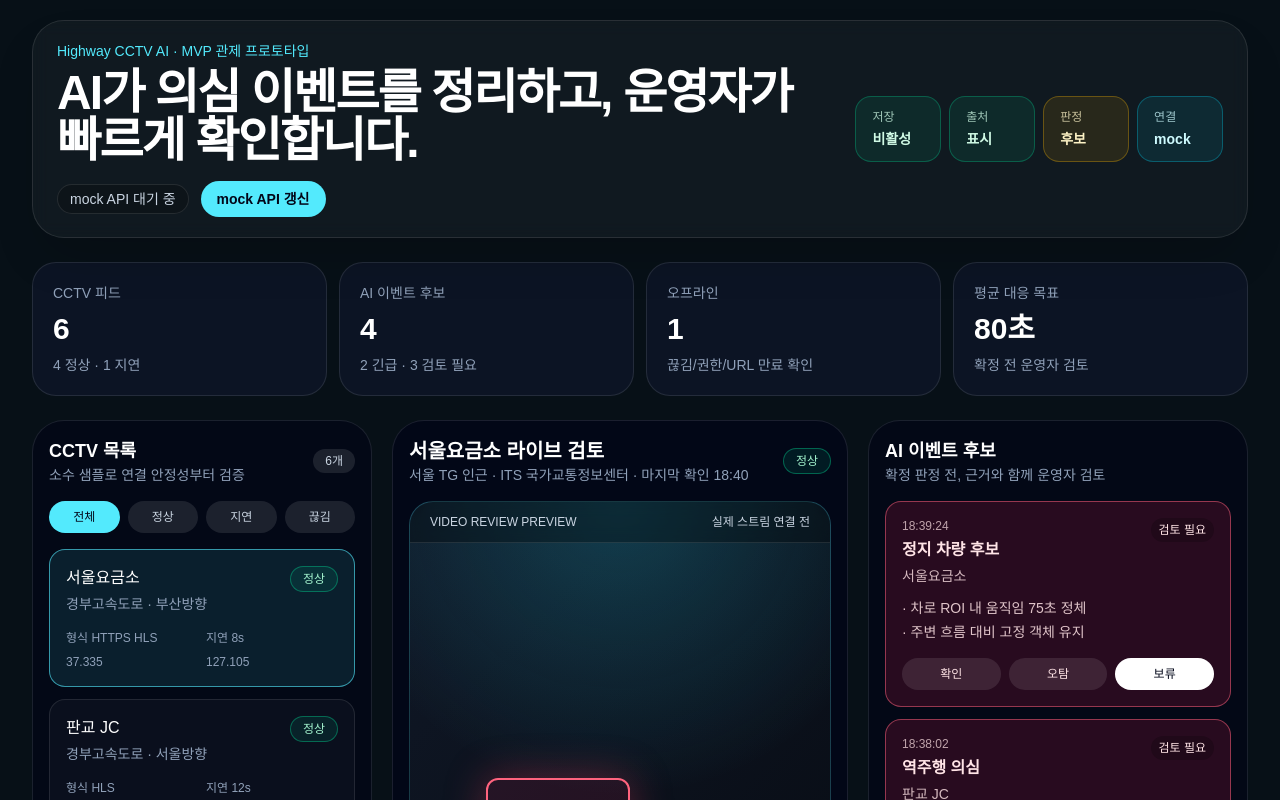
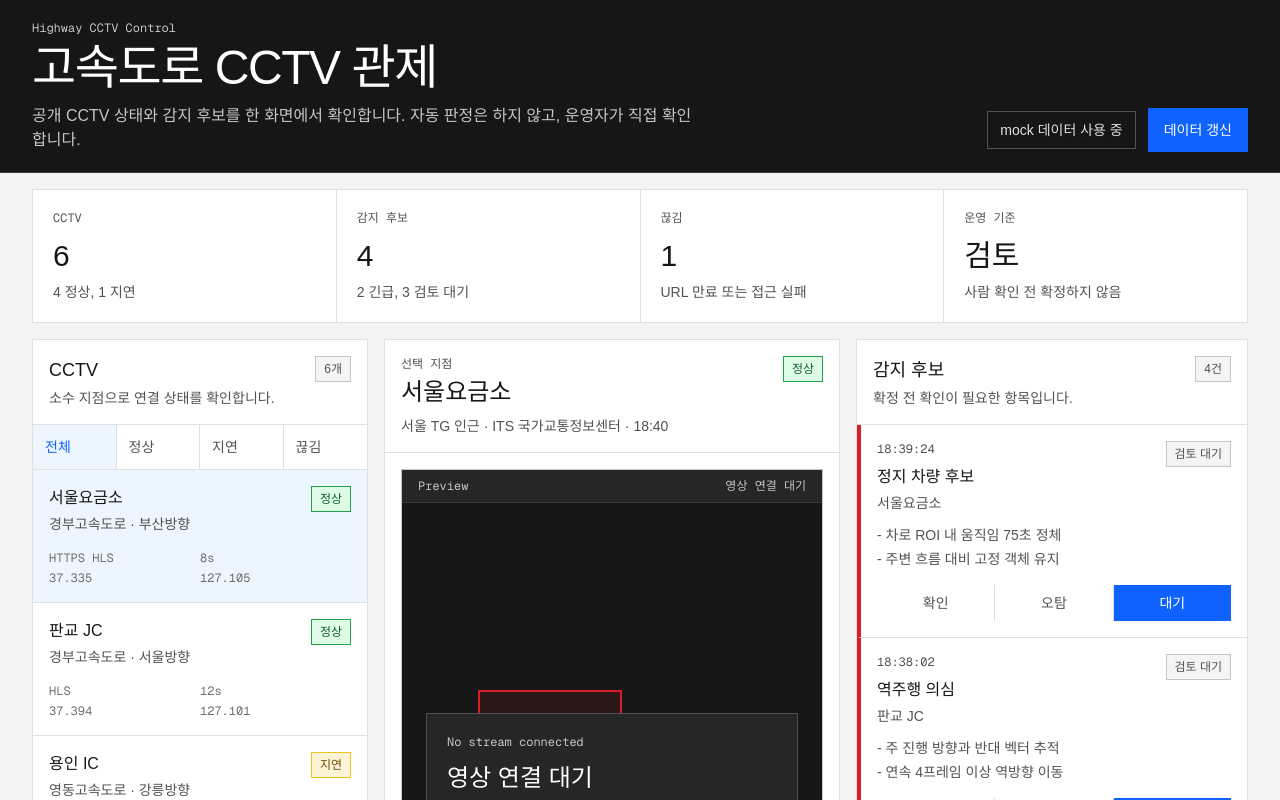
Before and after one commit to jikwon-labs/highway-cctv, a Next.js app: page / in a window 1280 px wide. Shown: the top 800 px of the page. Built offline with nearby package versions, Linux system fonts and the light colour scheme.

Commit message:
design: reduce AI-styled dashboard

```diff
--- a/src/app/globals.css
+++ b/src/app/globals.css
@@ -1,8 +1,8 @@
 @import "tailwindcss";
 
 :root {
-  --background: #071017;
-  --foreground: #e5eef8;
+  --background: #f4f4f4;
+  --foreground: #161616;
 }
 
 @theme inline {
--- a/src/app/layout.tsx
+++ b/src/app/layout.tsx
@@ -13,8 +13,8 @@ const geistMono = Geist_Mono({
 });
 
 export const metadata: Metadata = {
-  title: "Highway CCTV AI",
-  description: "웹 기반 고속도로 CCTV AI 관제 보조 MVP",
+  title: "고속도로 CCTV 관제",
+  description: "공개 CCTV 상태와 감지 후보를 확인하는 관제 보조 MVP",
 };
 
 export default function RootLayout({ children }: LayoutProps<"/">) {
--- a/src/components/control-room-dashboard.tsx
+++ b/src/components/control-room-dashboard.tsx
@@ -29,20 +29,26 @@ const statusLabel: Record<FeedStatus, string> = {
 };
 
 const statusClass: Record<FeedStatus, string> = {
-  online: "border-emerald-400/40 bg-emerald-400/10 text-emerald-200",
-  degraded: "border-amber-400/40 bg-amber-400/10 text-amber-200",
-  offline: "border-rose-400/40 bg-rose-400/10 text-rose-200",
+  online: "border-[#24a148] bg-[#defbe6] text-[#0e6027]",
+  degraded: "border-[#f1c21b] bg-[#fcf4d6] text-[#684e00]",
+  offline: "border-[#da1e28] bg-[#fff1f1] text-[#a2191f]",
 };
 
 const severityClass: Record<EventSeverity, string> = {
-  critical: "border-rose-400/50 bg-rose-500/15 text-rose-100",
-  warning: "border-amber-400/50 bg-amber-500/15 text-amber-100",
-  info: "border-sky-400/50 bg-sky-500/15 text-sky-100",
+  critical: "border-[#da1e28] bg-white text-[#161616]",
+  warning: "border-[#f1c21b] bg-white text-[#161616]",
+  info: "border-[#0f62fe] bg-white text-[#161616]",
+};
+
+const severityBarClass: Record<EventSeverity, string> = {
+  critical: "bg-[#da1e28]",
+  warning: "bg-[#f1c21b]",
+  info: "bg-[#0f62fe]",
 };
 
 const reviewLabel: Record<ReviewStatus, string> = {
-  needs_review: "검토 필요",
-  confirmed: "확인됨",
+  needs_review: "검토 대기",
+  confirmed: "확인",
   dismissed: "오탐",
 };
 
@@ -64,7 +70,7 @@ export function ControlRoomDashboard({
   const [events, setEvents] = useState(initialEvents);
   const [selectedFeedId, setSelectedFeedId] = useState(initialFeeds[0]?.id ?? "");
   const [statusFilter, setStatusFilter] = useState<FeedStatusFilter>("all");
-  const [apiStatus, setApiStatus] = useState("mock API 대기 중");
+  const [apiStatus, setApiStatus] = useState("mock 데이터 사용 중");
   const [isRefreshing, setIsRefreshing] = useState(false);
 
   const visibleFeeds = useMemo(
@@ -90,7 +96,7 @@ export function ControlRoomDashboard({
 
   async function handleRefresh() {
     setIsRefreshing(true);
-    setApiStatus("mock API 갱신 중");
+    setApiStatus("데이터 갱신 중");
 
     try {
       const response = await fetch("/api/cctv", { cache: "no-store" });
@@ -106,7 +112,7 @@ export function ControlRoomDashboard({
       setFeeds(mergedSnapshot.feeds);
       setEvents(mergedSnapshot.events);
       setSelectedFeedId((currentFeedId) => getNextSelectedFeedId(nextVisibleFeeds, currentFeedId));
-      setApiStatus(`${snapshot.meta.source} API 갱신 완료 · ${snapshot.meta.generatedAt.slice(11, 19)}`);
+      setApiStatus(`${snapshot.meta.source} · ${snapshot.meta.generatedAt.slice(11, 19)} 갱신`);
     } catch (error) {
       setApiStatus(error instanceof Error ? `갱신 실패 · ${error.message}` : "갱신 실패");
     } finally {
@@ -115,12 +121,13 @@ export function ControlRoomDashboard({
   }
 
   return (
-    <main className="min-h-screen bg-[#071017] text-slate-100">
-      <div className="mx-auto flex min-h-screen w-full max-w-[1500px] flex-col gap-6 px-5 py-5 lg:px-8">
+    <main className="min-h-screen bg-[#f4f4f4] text-[#161616]">
       <Header apiStatus={apiStatus} isRefreshing={isRefreshing} onRefresh={handleRefresh} />
+
+      <div className="mx-auto flex min-h-screen w-full max-w-[1584px] flex-col gap-4 px-4 py-4 md:px-8">
         <SummaryCards summary={summary} />
 
-        <section className="grid flex-1 gap-5 xl:grid-cols-[340px_minmax(0,1fr)_380px]">
+        <section className="grid flex-1 gap-4 xl:grid-cols-[336px_minmax(0,1fr)_392px]">
           <FeedList
             feeds={visibleFeeds}
             selectedFeedId={selectedFeed?.id ?? ""}
@@ -150,30 +157,26 @@ function Header({
   onRefresh: () => void;
 }) {
   return (
-    <header className="rounded-[2rem] border border-white/10 bg-white/[0.04] px-6 py-5 shadow-2xl shadow-black/20 backdrop-blur">
-      <div className="flex flex-col gap-4 lg:flex-row lg:items-center lg:justify-between">
+    <header className="border-b border-[#393939] bg-[#161616] text-white">
+      <div className="mx-auto flex max-w-[1584px] flex-col gap-5 px-4 py-5 md:px-8 lg:flex-row lg:items-end lg:justify-between">
         <div>
-          <p className="mb-2 text-sm font-medium text-cyan-300">Highway CCTV AI · MVP 관제 프로토타입</p>
-          <h1 className="text-3xl font-semibold tracking-[-0.04em] text-white md:text-5xl">
-            AI가 의심 이벤트를 정리하고, 운영자가 빠르게 확인합니다.
-          </h1>
-          <div className="mt-4 flex flex-wrap items-center gap-3 text-sm text-slate-300">
-            <span className="rounded-full border border-white/10 bg-black/20 px-3 py-1">{apiStatus}</span>
+          <p className="mb-2 font-mono text-xs text-[#c6c6c6]">Highway CCTV Control</p>
+          <h1 className="text-3xl font-normal tracking-[-0.03em] md:text-5xl">고속도로 CCTV 관제</h1>
+          <p className="mt-3 max-w-2xl text-sm leading-6 text-[#c6c6c6] md:text-base">
+            공개 CCTV 상태와 감지 후보를 한 화면에서 확인합니다. 자동 판정은 하지 않고, 운영자가 직접 확인합니다.
+          </p>
+        </div>
+
+        <div className="flex flex-col gap-3 text-sm sm:flex-row sm:items-center">
+          <span className="border border-[#525252] px-3 py-2 text-[#e0e0e0]">{apiStatus}</span>
           <button
-              className="rounded-full bg-cyan-300 px-4 py-2 font-semibold text-slate-950 transition hover:bg-cyan-200 disabled:cursor-not-allowed disabled:opacity-60"
+            className="bg-[#0f62fe] px-4 py-3 font-medium text-white transition hover:bg-[#0043ce] disabled:cursor-not-allowed disabled:bg-[#6f6f6f]"
             type="button"
             disabled={isRefreshing}
             onClick={onRefresh}
           >
-              {isRefreshing ? "갱신 중" : "mock API 갱신"}
+            {isRefreshing ? "갱신 중" : "데이터 갱신"}
           </button>
-          </div>
-        </div>
-        <div className="grid grid-cols-2 gap-2 text-sm sm:grid-cols-4 lg:w-[520px]">
-          <Badge label="저장" value="비활성" tone="safe" />
-          <Badge label="출처" value="표시" tone="safe" />
-          <Badge label="판정" value="후보" tone="warn" />
-          <Badge label="연결" value="mock" tone="info" />
         </div>
       </div>
     </header>
@@ -182,19 +185,19 @@ function Header({
 
 function SummaryCards({ summary }: { summary: ReturnType<typeof getControlRoomSummary> }) {
   const cards = [
-    { label: "CCTV 피드", value: summary.totalFeeds, helper: `${summary.onlineFeeds} 정상 · ${summary.degradedFeeds} 지연` },
-    { label: "AI 이벤트 후보", value: summary.activeEvents, helper: `${summary.criticalEvents} 긴급 · ${summary.needsReview} 검토 필요` },
-    { label: "오프라인", value: summary.offlineFeeds, helper: "끊김/권한/URL 만료 확인" },
-    { label: "평균 대응 목표", value: "80초", helper: "확정 전 운영자 검토" },
+    { label: "CCTV", value: summary.totalFeeds, helper: `${summary.onlineFeeds} 정상, ${summary.degradedFeeds} 지연` },
+    { label: "감지 후보", value: summary.activeEvents, helper: `${summary.criticalEvents} 긴급, ${summary.needsReview} 검토 대기` },
+    { label: "끊김", value: summary.offlineFeeds, helper: "URL 만료 또는 접근 실패" },
+    { label: "운영 기준", value: "검토", helper: "사람 확인 전 확정하지 않음" },
   ];
 
   return (
-    <section className="grid gap-3 md:grid-cols-4">
+    <section className="grid gap-px border border-[#e0e0e0] bg-[#e0e0e0] md:grid-cols-4">
       {cards.map((card) => (
-        <article key={card.label} className="rounded-3xl border border-white/10 bg-slate-900/70 p-5">
-          <p className="text-sm text-slate-400">{card.label}</p>
-          <strong className="mt-2 block text-3xl font-semibold text-white">{card.value}</strong>
-          <p className="mt-2 text-sm text-slate-400">{card.helper}</p>
+        <article key={card.label} className="bg-white p-4 md:p-5">
+          <p className="font-mono text-xs text-[#525252]">{card.label}</p>
+          <strong className="mt-3 block text-3xl font-normal text-[#161616]">{card.value}</strong>
+          <p className="mt-2 text-sm text-[#525252]">{card.helper}</p>
         </article>
       ))}
     </section>
@@ -215,21 +218,15 @@ function FeedList({
   onFilterChange: (filter: FeedStatusFilter) => void;
 }) {
   return (
-    <aside className="rounded-[2rem] border border-white/10 bg-slate-950/70 p-4">
-      <div className="mb-4 flex items-center justify-between">
-        <div>
-          <h2 className="text-lg font-semibold text-white">CCTV 목록</h2>
-          <p className="text-sm text-slate-400">소수 샘플로 연결 안정성부터 검증</p>
-        </div>
-        <span className="rounded-full bg-white/10 px-3 py-1 text-xs text-slate-300">{feeds.length}개</span>
-      </div>
+    <aside className="border border-[#e0e0e0] bg-white">
+      <PanelHeader title="CCTV" description="소수 지점으로 연결 상태를 확인합니다." count={`${feeds.length}개`} />
 
-      <div className="mb-4 grid grid-cols-4 gap-2 text-xs">
+      <div className="grid grid-cols-4 border-b border-[#e0e0e0] text-sm">
         {filterOptions.map((option) => (
           <button
             key={option.value}
-            className={`rounded-full px-3 py-2 transition ${
-              statusFilter === option.value ? "bg-cyan-300 text-slate-950" : "bg-white/10 text-slate-300"
+            className={`border-r border-[#e0e0e0] px-3 py-3 text-left last:border-r-0 ${
+              statusFilter === option.value ? "bg-[#edf5ff] text-[#0f62fe]" : "text-[#525252] hover:bg-[#f4f4f4]"
             }`}
             type="button"
             onClick={() => onFilterChange(option.value)}
@@ -239,30 +236,28 @@ function FeedList({
         ))}
       </div>
 
-      <div className="space-y-3">
+      <div>
         {feeds.map((feed) => (
           <button
             key={feed.id}
-            className={`w-full rounded-2xl border p-4 text-left transition ${
-              feed.id === selectedFeedId
-                ? "border-cyan-300/60 bg-cyan-300/10"
-                : "border-white/10 bg-white/[0.03] hover:border-white/25"
+            className={`block w-full border-b border-[#e0e0e0] p-4 text-left transition last:border-b-0 ${
+              feed.id === selectedFeedId ? "bg-[#edf5ff]" : "bg-white hover:bg-[#f4f4f4]"
             }`}
             type="button"
             onClick={() => onSelectFeed(feed.id)}
           >
             <div className="flex items-start justify-between gap-3">
               <div>
-                <h3 className="font-medium text-white">{feed.name}</h3>
-                <p className="mt-1 text-sm text-slate-400">
+                <h3 className="font-medium text-[#161616]">{feed.name}</h3>
+                <p className="mt-1 text-sm text-[#525252]">
                   {feed.route} · {feed.direction}
                 </p>
               </div>
               <StatusPill status={feed.status} />
             </div>
-            <div className="mt-4 grid grid-cols-2 gap-2 text-xs text-slate-400">
-              <span>형식 {feed.streamType}</span>
-              <span>지연 {feed.latencySeconds}s</span>
+            <div className="mt-4 grid grid-cols-2 gap-y-1 font-mono text-xs text-[#6f6f6f]">
+              <span>{feed.streamType}</span>
+              <span>{feed.latencySeconds}s</span>
               <span>{feed.coordinates.lat.toFixed(3)}</span>
               <span>{feed.coordinates.lng.toFixed(3)}</span>
             </div>
@@ -277,33 +272,37 @@ function VideoWorkspace({ feed, events }: { feed: CctvFeed; events: DetectionEve
   const visibleEvents = events.length > 0 ? events : [];
 
   return (
-    <section className="flex min-h-[680px] flex-col rounded-[2rem] border border-white/10 bg-slate-950/80 p-4">
-      <div className="mb-4 flex flex-col gap-3 md:flex-row md:items-center md:justify-between">
+    <section className="flex min-h-[680px] flex-col border border-[#e0e0e0] bg-white">
+      <div className="flex flex-col gap-3 border-b border-[#e0e0e0] p-4 md:flex-row md:items-start md:justify-between">
         <div>
-          <h2 className="text-xl font-semibold text-white">{feed.name} 라이브 검토</h2>
-          <p className="text-sm text-slate-400">
-            {feed.location} · {feed.source} · 마지막 확인 {feed.lastCheckedAt}
+          <p className="font-mono text-xs text-[#525252]">선택 지점</p>
+          <h2 className="mt-1 text-2xl font-normal text-[#161616]">{feed.name}</h2>
+          <p className="mt-2 text-sm text-[#525252]">
+            {feed.location} · {feed.source} · {feed.lastCheckedAt}
           </p>
         </div>
         <StatusPill status={feed.status} />
       </div>
 
+      <div className="flex flex-1 flex-col p-4">
         <VideoPlayer feed={feed} />
 
-      <div className="mt-4 grid gap-3 md:grid-cols-3">
+        <div className="mt-4 grid gap-px border border-[#e0e0e0] bg-[#e0e0e0] md:grid-cols-3">
           {visibleEvents.length > 0 ? (
             visibleEvents.slice(0, 3).map((event) => (
-            <article key={event.id} className={`rounded-2xl border p-4 ${severityClass[event.severity]}`}>
-              <p className="text-xs opacity-75">{event.detectedAt}</p>
-              <h3 className="mt-1 font-semibold">{event.label}</h3>
-              <p className="mt-2 text-sm opacity-80">신뢰도 {(event.confidence * 100).toFixed(0)}%</p>
+              <article key={event.id} className="bg-white p-4">
+                <div className={`mb-3 h-1 w-8 ${severityBarClass[event.severity]}`} />
+                <p className="font-mono text-xs text-[#525252]">{event.detectedAt}</p>
+                <h3 className="mt-2 font-medium text-[#161616]">{event.label}</h3>
+                <p className="mt-2 text-sm text-[#525252]">신뢰도 {(event.confidence * 100).toFixed(0)}%</p>
               </article>
             ))
           ) : (
-          <article className="rounded-2xl border border-white/10 bg-white/[0.03] p-4 text-sm text-slate-400 md:col-span-3">
-            선택한 CCTV에 연결된 이벤트 후보가 아직 없습니다.
+            <article className="bg-white p-4 text-sm text-[#525252] md:col-span-3">
+              이 지점에 연결된 감지 후보가 없습니다.
             </article>
           )}
+        </div>
       </div>
     </section>
   );
@@ -319,32 +318,31 @@ function EventPanel({
   onReview: (eventId: string, reviewStatus: ReviewStatus) => void;
 }) {
   return (
-    <aside className="rounded-[2rem] border border-white/10 bg-slate-950/70 p-4">
-      <div className="mb-4">
-        <h2 className="text-lg font-semibold text-white">AI 이벤트 후보</h2>
-        <p className="text-sm text-slate-400">확정 판정 전, 근거와 함께 운영자 검토</p>
-      </div>
+    <aside className="border border-[#e0e0e0] bg-white">
+      <PanelHeader title="감지 후보" description="확정 전 확인이 필요한 항목입니다." count={`${events.length}건`} />
 
-      <div className="space-y-3">
+      <div>
         {events.map((event) => {
           const feed = feeds.find((item) => item.id === event.feedId);
 
           return (
-            <article key={event.id} className={`rounded-2xl border p-4 ${severityClass[event.severity]}`}>
+            <article key={event.id} className={`border-b border-l-4 border-b-[#e0e0e0] p-4 last:border-b-0 ${severityClass[event.severity]}`}>
               <div className="flex items-start justify-between gap-3">
                 <div>
-                  <p className="text-xs opacity-70">{event.detectedAt}</p>
-                  <h3 className="mt-1 font-semibold">{event.label}</h3>
-                  <p className="mt-1 text-sm opacity-80">{feed?.name ?? "알 수 없음"}</p>
+                  <p className="font-mono text-xs text-[#525252]">{event.detectedAt}</p>
+                  <h3 className="mt-2 font-medium">{event.label}</h3>
+                  <p className="mt-1 text-sm text-[#525252]">{feed?.name ?? "알 수 없음"}</p>
                 </div>
-                <span className="rounded-full bg-black/20 px-2 py-1 text-xs">{reviewLabel[event.reviewStatus]}</span>
+                <span className="border border-[#c6c6c6] bg-[#f4f4f4] px-2 py-1 text-xs text-[#525252]">
+                  {reviewLabel[event.reviewStatus]}
+                </span>
               </div>
-              <ul className="mt-3 space-y-1 text-sm opacity-85">
+              <ul className="mt-3 space-y-1 text-sm text-[#525252]">
                 {event.evidence.map((item) => (
-                  <li key={item}>· {item}</li>
+                  <li key={item}>- {item}</li>
                 ))}
               </ul>
-              <div className="mt-4 grid grid-cols-3 gap-2 text-xs">
+              <div className="mt-4 grid grid-cols-3 gap-px bg-[#e0e0e0] text-sm">
                 <ReviewButton active={event.reviewStatus === "confirmed"} onClick={() => onReview(event.id, "confirmed")}>
                   확인
                 </ReviewButton>
@@ -352,7 +350,7 @@ function EventPanel({
                   오탐
                 </ReviewButton>
                 <ReviewButton active={event.reviewStatus === "needs_review"} onClick={() => onReview(event.id, "needs_review")}>
-                  보류
+                  대기
                 </ReviewButton>
               </div>
             </article>
@@ -374,9 +372,7 @@ function ReviewButton({
 }) {
   return (
     <button
-      className={`rounded-full px-3 py-2 transition ${
-        active ? "bg-white text-slate-950" : "bg-white/10 hover:bg-white/20"
-      }`}
+      className={`${active ? "bg-[#0f62fe] text-white" : "bg-white text-[#525252] hover:bg-[#f4f4f4]"} px-3 py-2`}
       type="button"
       onClick={onClick}
     >
@@ -387,27 +383,24 @@ function ReviewButton({
 
 function EmptyPanel() {
   return (
-    <section className="flex min-h-[680px] items-center justify-center rounded-[2rem] border border-white/10 bg-slate-950/80 p-4 text-slate-400">
+    <section className="flex min-h-[680px] items-center justify-center border border-[#e0e0e0] bg-white p-4 text-[#525252]">
       표시할 CCTV가 없습니다.
     </section>
   );
 }
 
-function StatusPill({ status }: { status: FeedStatus }) {
-  return <span className={`rounded-full border px-3 py-1 text-xs ${statusClass[status]}`}>{statusLabel[status]}</span>;
-}
-
-function Badge({ label, value, tone }: { label: string; value: string; tone: "safe" | "warn" | "info" }) {
-  const className = {
-    safe: "border-emerald-400/30 bg-emerald-400/10 text-emerald-100",
-    warn: "border-amber-400/30 bg-amber-400/10 text-amber-100",
-    info: "border-cyan-400/30 bg-cyan-400/10 text-cyan-100",
-  }[tone];
-
+function PanelHeader({ title, description, count }: { title: string; description: string; count: string }) {
   return (
-    <div className={`rounded-2xl border px-4 py-3 ${className}`}>
-      <p className="text-xs opacity-75">{label}</p>
-      <p className="mt-1 font-semibold">{value}</p>
+    <div className="flex items-start justify-between gap-3 border-b border-[#e0e0e0] p-4">
+      <div>
+        <h2 className="text-lg font-medium text-[#161616]">{title}</h2>
+        <p className="mt-1 text-sm text-[#525252]">{description}</p>
+      </div>
+      <span className="border border-[#c6c6c6] bg-[#f4f4f4] px-2 py-1 text-xs text-[#525252]">{count}</span>
     </div>
   );
 }
+
+function StatusPill({ status }: { status: FeedStatus }) {
+  return <span className={`border px-2 py-1 text-xs ${statusClass[status]}`}>{statusLabel[status]}</span>;
+}
--- a/src/components/video-player.tsx
+++ b/src/components/video-player.tsx
@@ -8,7 +8,7 @@ import { getPlaybackStrategy } from "@/lib/playback";
 
 export function VideoPlayer({ feed }: { feed: CctvFeed }) {
   const videoRef = useRef<HTMLVideoElement>(null);
-  const [hlsState, setHlsState] = useState("HLS 대기 중");
+  const [hlsState, setHlsState] = useState("HLS 대기");
   const strategy = getPlaybackStrategy(feed.streamUrl, feed.streamType);
   const playerState = getPlayerState(strategy, hlsState);
 
@@ -30,7 +30,7 @@ export function VideoPlayer({ feed }: { feed: CctvFeed }) {
     }
 
     if (!Hls.isSupported()) {
-      queueMicrotask(() => setHlsState("이 브라우저는 HLS를 지원하지 않음"));
+      queueMicrotask(() => setHlsState("HLS 미지원"));
       return;
     }
 
@@ -43,10 +43,10 @@ export function VideoPlayer({ feed }: { feed: CctvFeed }) {
     hls.loadSource(feed.streamUrl);
     hls.attachMedia(video);
     hls.on(Hls.Events.MANIFEST_PARSED, () => {
-      setHlsState("HLS 매니페스트 로드 완료");
+      setHlsState("HLS 준비됨");
     });
     hls.on(Hls.Events.ERROR, (_, data) => {
-      setHlsState(data.fatal ? "HLS 치명 오류" : "HLS 복구 가능 오류");
+      setHlsState(data.fatal ? "HLS 오류" : "HLS 복구 중");
     });
 
     return () => {
@@ -55,9 +55,9 @@ export function VideoPlayer({ feed }: { feed: CctvFeed }) {
   }, [feed.streamUrl, strategy]);
 
   return (
-    <div className="relative flex flex-1 items-center justify-center overflow-hidden rounded-[1.5rem] border border-cyan-300/20 bg-[radial-gradient(circle_at_50%_0%,rgba(34,211,238,0.22),transparent_35%),linear-gradient(135deg,#101827,#05080d)]">
-      <div className="absolute inset-x-0 top-0 z-20 flex items-center justify-between border-b border-white/10 bg-black/30 px-5 py-3 text-xs text-slate-300 backdrop-blur">
-        <span>{strategy === "hls" ? "HLS PLAYER READY" : "VIDEO REVIEW PREVIEW"}</span>
+    <div className="relative flex min-h-[420px] flex-1 items-center justify-center overflow-hidden border border-[#c6c6c6] bg-[#161616]">
+      <div className="absolute inset-x-0 top-0 z-20 flex items-center justify-between border-b border-[#393939] bg-[#262626] px-4 py-2 font-mono text-xs text-[#c6c6c6]">
+        <span>{strategy === "hls" ? "HLS" : "Preview"}</span>
         <span>{playerState}</span>
       </div>
 
@@ -74,18 +74,18 @@ export function VideoPlayer({ feed }: { feed: CctvFeed }) {
         />
       )}
 
-      <AiOverlay />
+      <SceneGuides />
     </div>
   );
 }
 
 function getPlayerState(strategy: ReturnType<typeof getPlaybackStrategy>, hlsState: string) {
   if (strategy === "placeholder") {
-    return "실제 스트림 연결 전";
+    return "영상 연결 대기";
   }
 
   if (strategy === "native-video") {
-    return "네이티브 비디오 준비";
+    return "비디오 준비";
   }
 
   return hlsState;
@@ -93,22 +93,22 @@ function getPlayerState(strategy: ReturnType<typeof getPlaybackStrategy>, hlsSta
 
 function PlaceholderOverlay() {
   return (
-    <div className="z-10 max-w-md rounded-3xl border border-white/10 bg-black/45 p-6 text-center backdrop-blur">
-      <p className="text-sm font-medium text-cyan-200">실제 CCTV 연결 전</p>
-      <h3 className="mt-2 text-3xl font-semibold tracking-tight text-white">HLS 플레이어 준비 완료</h3>
-      <p className="mt-3 text-sm leading-6 text-slate-300">
-        API 키/약관/트래픽/저장 가능 여부 확인 후 streamUrl만 연결하면 HLS.js 또는 브라우저 네이티브 HLS로 재생합니다.
+    <div className="z-10 mx-6 max-w-md border border-[#525252] bg-[#262626] p-5 text-left">
+      <p className="font-mono text-xs text-[#c6c6c6]">No stream connected</p>
+      <h3 className="mt-3 text-2xl font-normal text-white">영상 연결 대기</h3>
+      <p className="mt-3 text-sm leading-6 text-[#c6c6c6]">
+        ITS 키와 이용 조건이 확인되면 streamUrl을 연결합니다. 그 전에는 영상 저장이나 대량 호출을 하지 않습니다.
       </p>
     </div>
   );
 }
 
-function AiOverlay() {
+function SceneGuides() {
   return (
     <>
-      <div className="pointer-events-none absolute left-[18%] top-[34%] h-24 w-36 rounded-xl border-2 border-rose-400 bg-rose-500/10 shadow-[0_0_40px_rgba(244,63,94,0.35)]" />
-      <div className="pointer-events-none absolute right-[20%] top-[48%] h-20 w-32 rounded-xl border-2 border-cyan-300 bg-cyan-400/10" />
-      <div className="pointer-events-none absolute bottom-[25%] left-[42%] h-16 w-28 rounded-xl border-2 border-amber-300 bg-amber-400/10" />
+      <div className="pointer-events-none absolute left-[18%] top-[34%] h-24 w-36 border-2 border-[#da1e28] bg-[#da1e28]/10" />
+      <div className="pointer-events-none absolute right-[20%] top-[48%] h-20 w-32 border-2 border-[#0f62fe] bg-[#0f62fe]/10" />
+      <div className="pointer-events-none absolute bottom-[25%] left-[42%] h-16 w-28 border-2 border-[#f1c21b] bg-[#f1c21b]/10" />
     </>
   );
 }
```
Also changed, not shown: 2 other files (tests, documents, lock files or other folders). Lines whose indentation alone changed are shown as unchanged.
